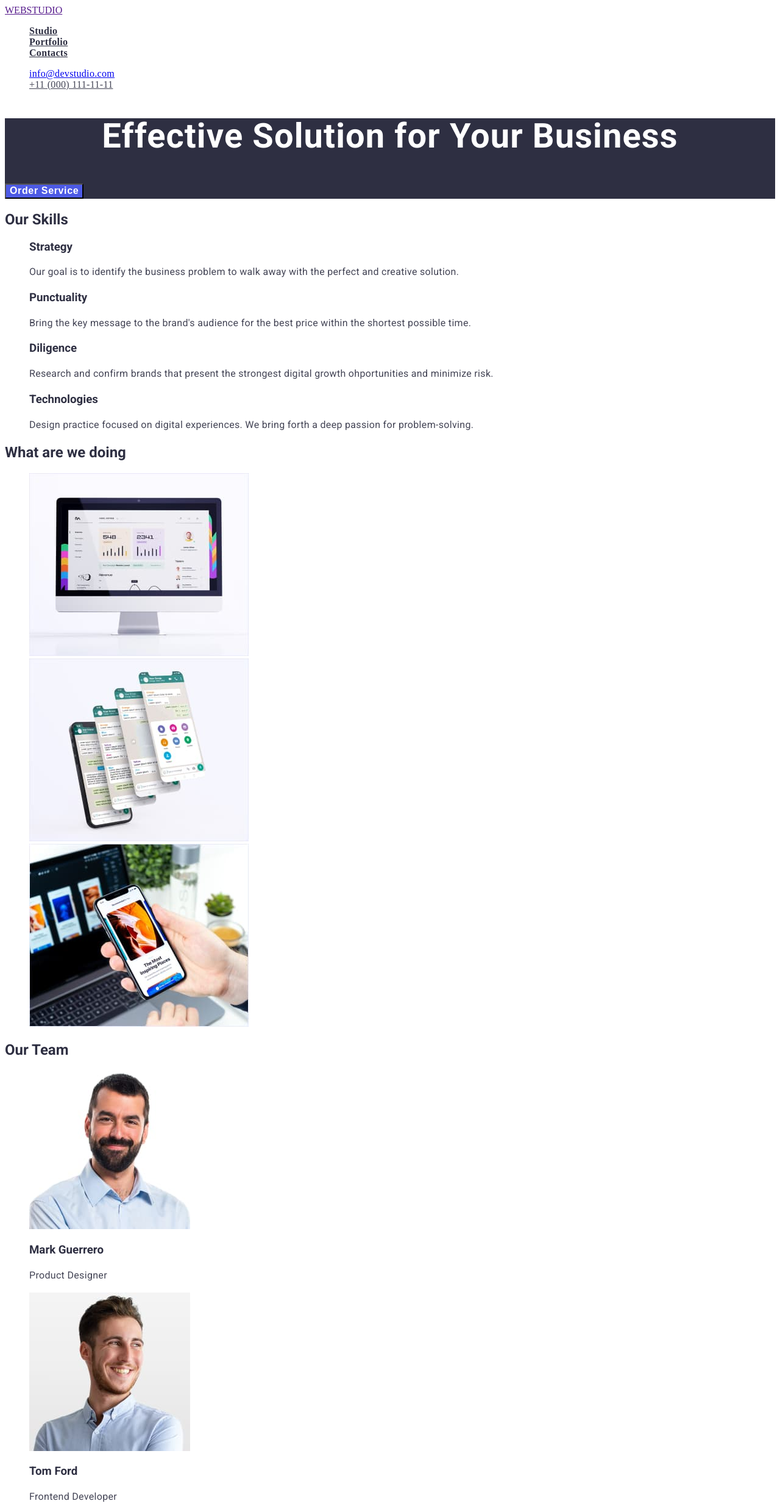
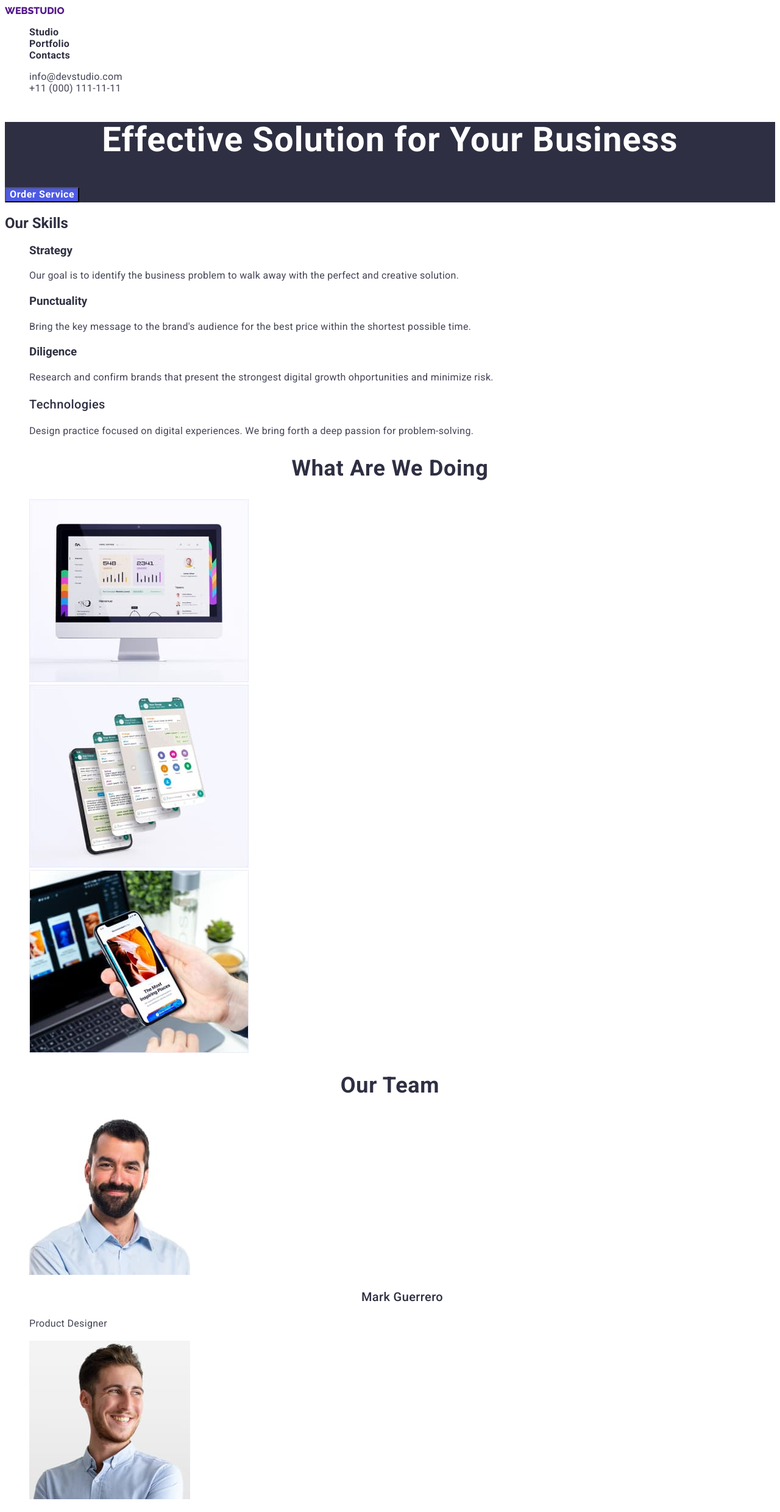
Before and after one commit to dmbbq/goit-markup-hw-03, a plain HTML site: page index.html in a window 1280 px wide. Shown: the top 2480 px of the page at 61% size. Drawn offline with Linux system fonts and the light colour scheme.

Commit message:
make changes

```diff
--- a/css/styles.css
+++ b/css/styles.css
@@ -1,58 +1,67 @@
-*{
-  box-sizing: border-box;
+* {
+  text-decoration: none;
+}
+:root {
+  --primary-text-color: #2e2f42;
+  --secondary-text-color: #434455;
+  --dark-text-color: #8f95a5;
+  --primary-button-color: #4d5ae5;
+  --secondary-button-color: #404bbf;
+
+  --primary-font-family: "roboto";
+}
+body {
+  color: #2e2f42;
+  font-family: "Roboto", sans-serif;
+}
+h1,
+h2,
+h3,
+h4,
+h5,
+h6 {
+  font-family: roboto, sans;
+}
+.our-work {
+  font-weight: 700;
+  font-size: 36px;
+  line-height: 1.11;
+  /* identical to box height, or 111% */
+
+  text-align: center;
+  letter-spacing: 0.02em;
+  text-transform: capitalize;
+
+  /* NAVY BLUE */
+
+  color: #2e2f42;
+  text-transform: capitalize;
+}
+
+ul {
   list-style: none;
 }
 
-:root{
-  --primary-text-color:  #2E2F42;
-  --secondary-text-color:   #434455;
-  --dark-text-color: #8f95a5;
-  --primary-button-color:#4D5AE5;
-
-
-  --primary-font-family:"roboto"
-}
-body {
-  color: #2E2F42;
-  font-family: "Roboto" "sans-serif";
-
-
-}
- h1,h2,h3,h4,h5,h6{
-  font-family: roboto,sans;
-}
-h2{
-
+.header-logo {
+  font-family: raleway;
 }
 
-
-
-.header {
-}
-.header-navigation {
-}
-.header-logo {
-}
-.header-list {
-}
-.header-item {
-}
 .header-link {
   font-weight: 600;
   font-size: 16px;
   line-height: 1.5px;
   letter-spacing: 0.02em;
   color: #2e2f42;
-
 }
 .header-mail {
   font-weight: 400;
   font-size: 16px;
   line-height: 1.5px;
   letter-spacing: 0.02em;
+  color: #434455;
 }
-.header-mail:hover{
-    color:#434455; ;
+.header-mail:hover {
+  color: #404bbf;
 }
 .header-tel {
   font-weight: 400;
@@ -62,13 +71,26 @@ h2{
 
   color: #434455;
 }
-.header-tel:hover{
-    color:#434455; ;
+.header-tel:hover {
+  color: #404bbf;
 }
-.paragraphes{
+.our-skills {
+  font-weight: 500;
+  font-size: 20px;
+  line-height: 1.2;
+  /* identical to box height, or 120% */
 
-font-family: 'Roboto';
-font-style: normal;
+  letter-spacing: 0.02em;
+}
+.our-stuff {
+  font-weight: 500;
+  font-size: 20px;
+  line-height: 1.2;
+
+  text-align: center;
+  letter-spacing: 0.02em;
+}
+.paragraphes {
   font-weight: 400;
   font-size: 16px;
   line-height: 1.5;
@@ -81,43 +103,31 @@ letter-spacing: 0.02em;
   color: #434455;
 }
 
-
-
 .button {
-    font-family: 'Roboto';
-    font-style: normal;
   font-weight: 600;
   font-size: 16px;
   line-height: 24px;
   align-items: center;
   text-align: center;
   letter-spacing: 0.04em;
-    color: #4D5AE5;
+  color: #4d5ae5;
   cursor: pointer;
+}
+.button:hover {
+  background-color: #404bbf;
+  color: #ffffff;
+}
 
-
-}
-.button:hover{
-  background-color: #404BBF ;
-}
-.list {
-}
-.list-element {
-}
 .list-headlines {
   font-weight: 600;
   font-size: 20px;
   line-height: 1.2;
   letter-spacing: 0.02em;
-  color: #2E2F42;
-
+  color: #2e2f42;
 }
 
-
-
 .headlines-section {
-
- background-color:#2E2F42;
+  background-color: #2e2f42;
 }
 
 .first-headlines {
@@ -127,26 +137,25 @@ line-height: 1.07;
   text-align: center;
   letter-spacing: 0.02em;
 
-color: #FFFFFF;
-
+  color: #ffffff;
 }
 
 .btn {
+  font-family: inherit;
   font-weight: 600;
   font-size: 16px;
   line-height: 1.18;
   display: flex;
   align-items: center;
   letter-spacing: 0.04em;
-background: #4D5AE5;
-color: #FFFFFF;
+  background: #4d5ae5;
+  color: #ffffff;
   cursor: pointer;
-
 }
-.footer{
-  background-color: #2E2F42;
-  color: #E7E9FC;
+.btn:hover {
+  background-color: #404bbf;
 }
-.header-link{
-
+.footer {
+  background-color: #2e2f42;
+  color: #e7e9fc;
 }
--- a/index.html
+++ b/index.html
@@ -15,8 +15,7 @@
     />
 
     <link rel="stylesheet" href="./css/styles.css" />
-  </head>
-  <body>
+
     <header class="header">
       <nav class="header-navigation">
         <a href="" class="header-logo">WEBSTUDIO</a>
@@ -53,28 +52,28 @@
         <h2>Our Skills</h2>
         <ul>
           <li>
-            <h3>Strategy</h3>
+            <h3 class="skills">Strategy</h3>
             <p class="paragraphes">
               Our goal is to identify the business problem to walk away with the
               perfect and creative solution.
             </p>
           </li>
           <li>
-            <h3>Punctuality</h3>
+            <h3 class="skills">Punctuality</h3>
             <p class="paragraphes">
               Bring the key message to the brand's audience for the best price
               within the shortest possible time.
             </p>
           </li>
           <li>
-            <h3>Diligence</h3>
+            <h3 class="skills">Diligence</h3>
             <p class="paragraphes">
               Research and confirm brands that present the strongest digital
               growth ohportunities and minimize risk.
             </p>
           </li>
           <li>
-            <h3>Technologies</h3>
+            <h3 class="our-skills">Technologies</h3>
             <p class="paragraphes">
               Design practice focused on digital experiences. We bring forth a
               deep passion for problem-solving.
@@ -83,7 +82,7 @@
         </ul>
       </section>
       <section>
-        <h2>What are we doing</h2>
+        <h2 class="our-work">What are we doing</h2>
         <ul>
           <li>
             <img src="./images/screen.jpg" alt="screen" width="360" />
@@ -101,7 +100,7 @@
         </ul>
       </section>
       <section>
-        <h2>Our Team</h2>
+        <h2 class="our-work">Our Team</h2>
         <ul>
           <li>
             <img
@@ -109,12 +108,12 @@
               alt="Mark Guerrero"
               width="264"
             />
-            <h3>Mark Guerrero</h3>
+            <h3 class="our-stuff">Mark Guerrero</h3>
             <p class="paragraphes">Product Designer</p>
           </li>
           <li>
             <img src="./images/tomford.jpg" alt="Tom Ford" width="264" />
-            <h3>Tom Ford</h3>
+            <h3 class="our-stuff">Tom Ford</h3>
             <p class="paragraphes">Frontend Developer</p>
           </li>
           <li>
@@ -123,7 +122,7 @@
               alt="Camila Garcia"
               width="264"
             />
-            <h3>Camila Garcia</h3>
+            <h3 class="our-stuff">Camila Garcia</h3>
             <p class="paragraphes">Marketing</p>
           </li>
           <li>
@@ -132,14 +131,14 @@
               alt="Daniel Wilson"
               width="264"
             />
-            <h3>Daniel Wilson</h3>
+            <h3 class="our-stuff">Daniel Wilson</h3>
             <p class="paragraphes">UI Designer</p>
           </li>
         </ul>
       </section>
     </main>
     <footer class="footer">
-      <a href="">WEBSTUDIO</a>
+      <a href="" class="header-logo">WEBSTUDIO</a>
       <p>
         Increase the flow of customers and sales for your business with digital
         marketing & growth solutions.
```
Also changed, not shown: portfolio.html (+7 -2 lines). Lines whose indentation alone changed are shown as unchanged.
